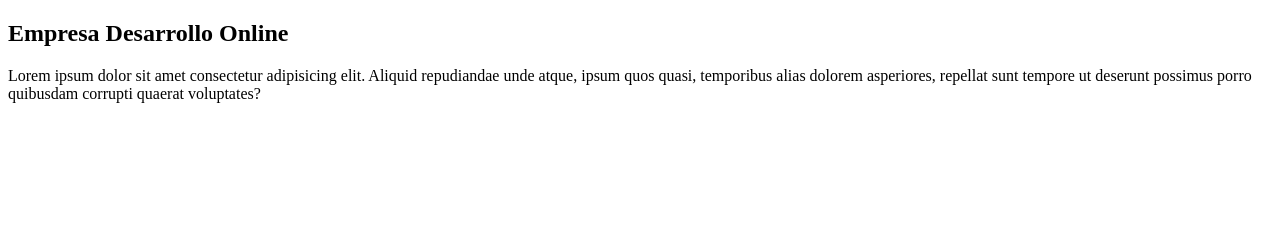
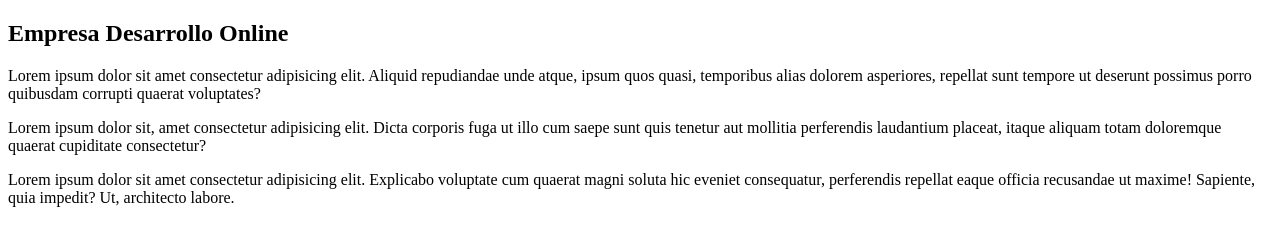
Before and after one commit to DADIAZ29/PracticaOnline, a plain HTML site: page nosotros.html in a window 1280 px wide. Drawn offline with Linux system fonts and the light colour scheme.

Commit message:
cambios en nosotros

```diff
--- a/nosotros.html
+++ b/nosotros.html
@@ -10,5 +10,14 @@
         <h2> Empresa Desarrollo Online </h2>
         <p>Lorem ipsum dolor sit amet consectetur adipisicing elit. Aliquid repudiandae unde atque, ipsum quos quasi, temporibus alias dolorem asperiores, repellat sunt tempore ut deserunt possimus porro quibusdam corrupti quaerat voluptates?</p>
     </div>
+
+    <main>
+        <p>
+            Lorem ipsum dolor sit, amet consectetur adipisicing elit. Dicta corporis fuga ut illo cum saepe sunt quis tenetur aut mollitia perferendis laudantium placeat, itaque aliquam totam doloremque quaerat cupiditate consectetur?
+        </p>
+        <p>
+            Lorem ipsum dolor sit amet consectetur adipisicing elit. Explicabo voluptate cum quaerat magni soluta hic eveniet consequatur, perferendis repellat eaque officia recusandae ut maxime! Sapiente, quia impedit? Ut, architecto labore.
+        </p>
+    </main>
 </body>
 </html>
```
